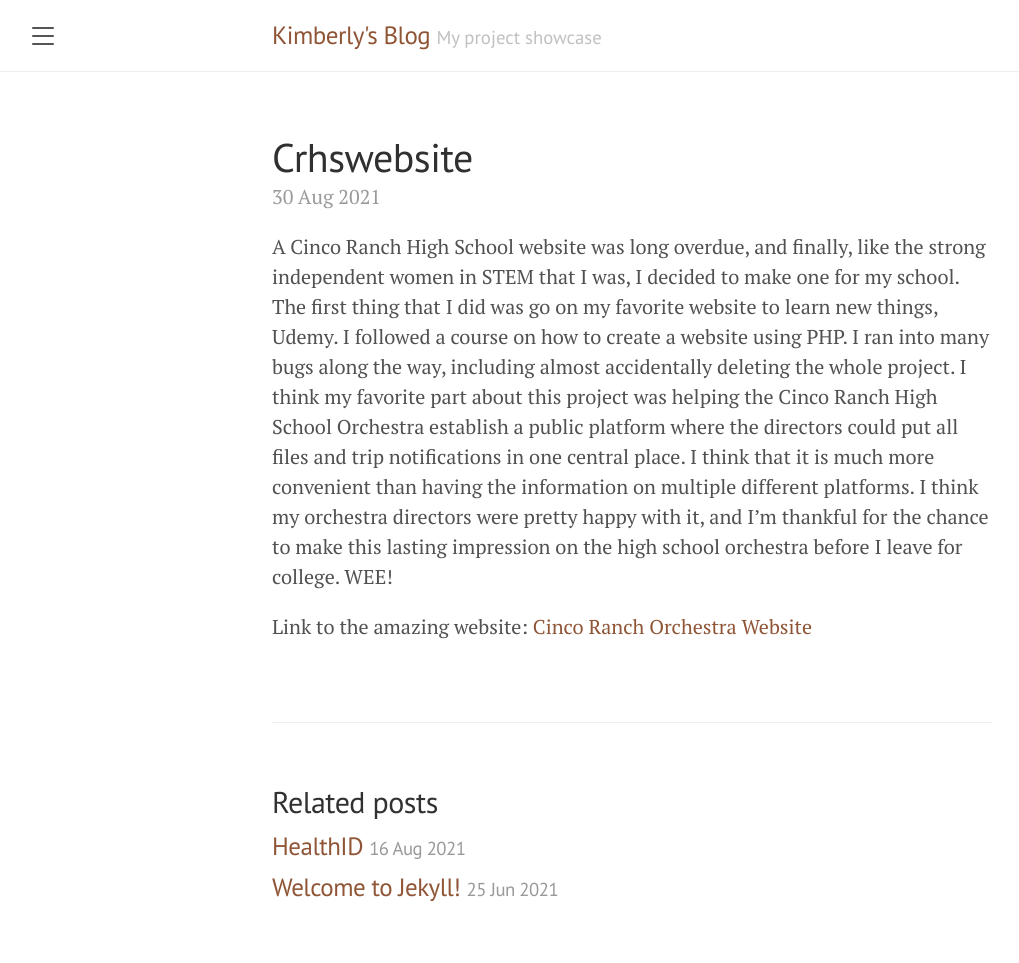
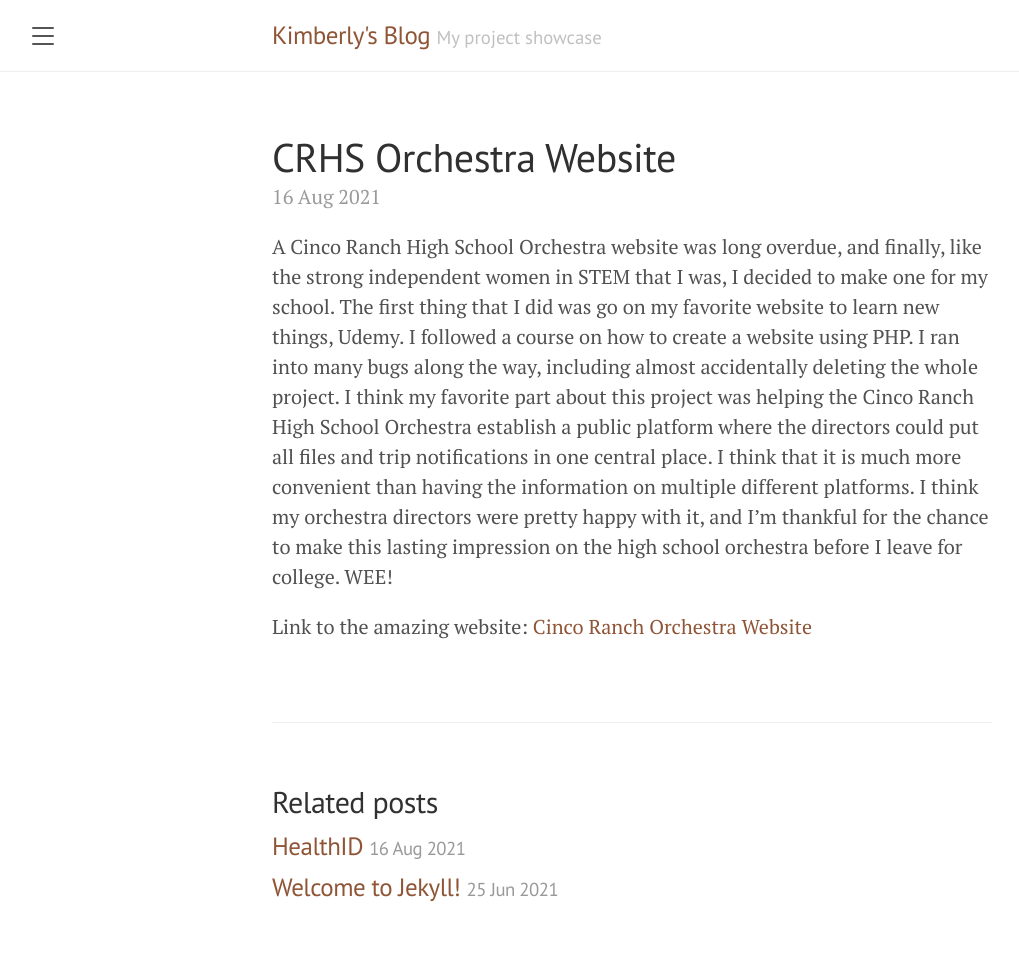
Before and after one commit to kimcchen/blog, a Jekyll site: the page built from _posts/2021-08-30-CRHSWebsite.md, in a window 1280 px wide. Shown: the whole page, without its empty margins (8-1027 px from the left). Built offline with Jekyll 4.4.1, drawn with Linux system fonts in a browser that asks for light colours; our own code applies the rules of GitHub Pages for plain Markdown files.

Commit message:
Update 2021-08-30-CRHSWebsite.md

```diff
--- a/_posts/2021-08-30-CRHSWebsite.md
+++ b/_posts/2021-08-30-CRHSWebsite.md
@@ -1,3 +1,9 @@
-A Cinco Ranch High School website was long overdue, and finally, like the strong independent women in STEM that I was, I decided to make one for my school. The first thing that I did was go on my favorite website to learn new things, Udemy. I followed a course on how to create a website using PHP. I ran into many bugs along the way, including almost accidentally deleting the whole project. I think my favorite part about this project was helping the Cinco Ranch High School Orchestra establish a public platform where the directors could put all files and trip notifications in one central place. I think that it is much more convenient than having the information on multiple different platforms. I think my orchestra directors were pretty happy with it, and I'm thankful for the chance to make this lasting impression on the high school orchestra before I leave for college. WEE!
+---
+layout: post
+title:  "CRHS Orchestra Website"
+date:   2021-08-15 20:46:44 -0500
+categories: jekyll update
+---
+A Cinco Ranch High School Orchestra website was long overdue, and finally, like the strong independent women in STEM that I was, I decided to make one for my school. The first thing that I did was go on my favorite website to learn new things, Udemy. I followed a course on how to create a website using PHP. I ran into many bugs along the way, including almost accidentally deleting the whole project. I think my favorite part about this project was helping the Cinco Ranch High School Orchestra establish a public platform where the directors could put all files and trip notifications in one central place. I think that it is much more convenient than having the information on multiple different platforms. I think my orchestra directors were pretty happy with it, and I'm thankful for the chance to make this lasting impression on the high school orchestra before I leave for college. WEE!
 
 Link to the amazing website: [Cinco Ranch Orchestra Website](https://crhsorchestra.org/)
```
